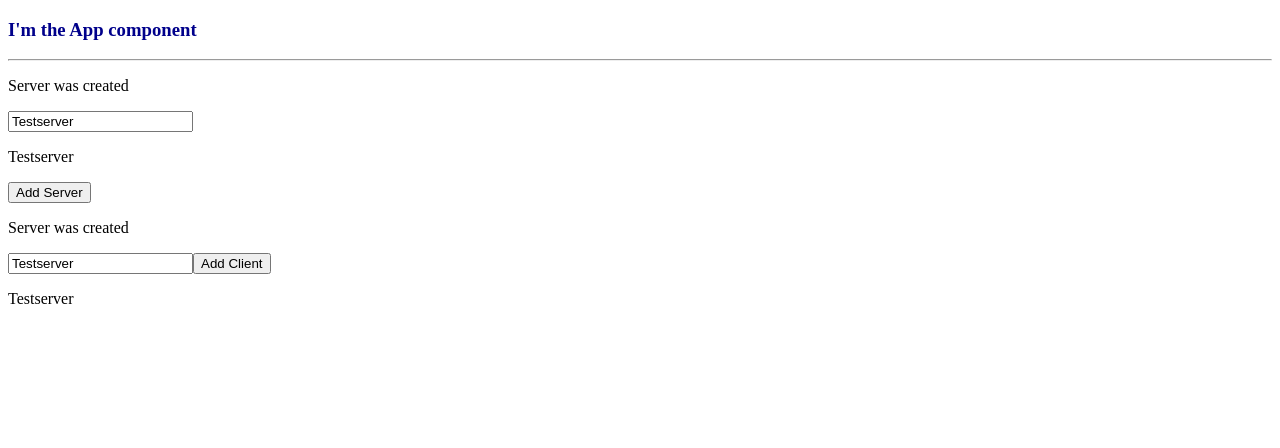
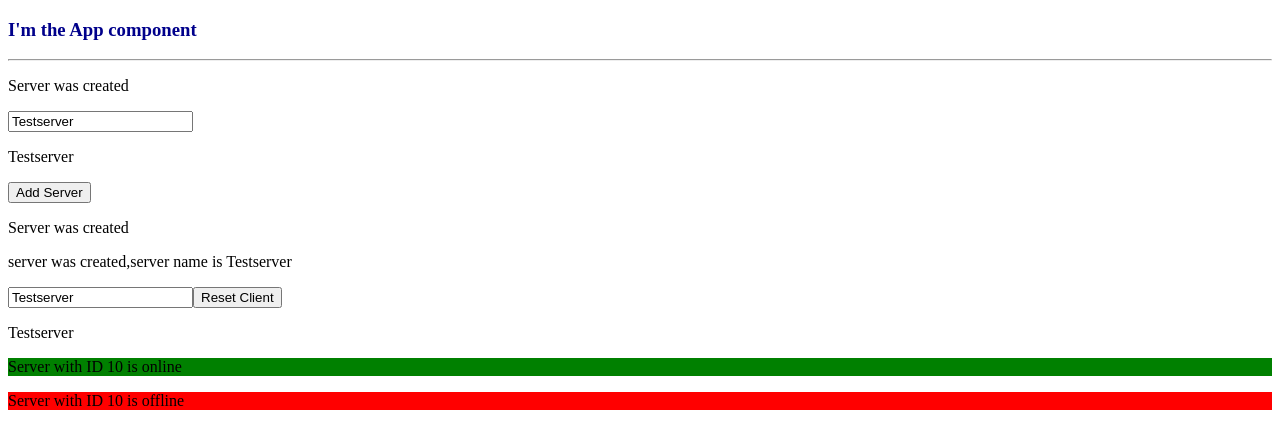
Before and after one commit to johnson790/angularjohnson, an Angular app: page / in a window 1280 px wide. Both pictures are taken after a click on the button "Add Server". Shown: the top 448 px of the page. Built offline with nearby package versions, Linux system fonts and the light colour scheme.

Commit message:
Creating a feature for background color where online status is green and offline status is red.

```diff
--- a/src/app/app.component.html
+++ b/src/app/app.component.html
@@ -14,6 +14,8 @@
             <hr>
             <app-servers></app-servers>
             <app-exercise2></app-exercise2>
+            <app-server></app-server>
+            <app-server></app-server>
             <!-- <div class="app-servers"></div> -->
             <!-- <app-warning-alert></app-warning-alert>
             <app-success-alert></app-success-alert> -->
--- a/src/app/exercise2/exercise2.component.html
+++ b/src/app/exercise2/exercise2.component.html
@@ -1,3 +1,3 @@
 <input  class="form-control" type="text" [(ngModel)]="serverName" onclick="mom()">
-<button class="btn btn-primary" (click)="mom()">Add Client</button>
+<button class="btn btn-primary" (click)="mom()" (click)="serverName = ''" >Reset Client</button>
 <p>{{ serverName }}</p>
--- a/src/app/server/server.component.html
+++ b/src/app/server/server.component.html
@@ -1 +1 @@
-<p>{{'Server'}} with ID {{ serverId }} is {{ getServerStatus()}}</p>
+<p [ngStyle]="{backgroundColor:getColor()}">{{'Server'}} with ID {{serverId}} is {{ getServerStatus() }}</p>
--- a/src/app/server/server.component.ts
+++ b/src/app/server/server.component.ts
@@ -11,4 +11,10 @@ serverStatus: string ="offline";
 getServerStatus() {
     return this.serverStatus;
 }
+constructor(){
+    this.serverStatus = Math.random()> 0.5? 'online' : 'offline';
 }
+getColor(){
+    return this.serverStatus === 'online'?'green':'red'
+}
+}
--- a/src/app/servers/servers.component.html
+++ b/src/app/servers/servers.component.html
@@ -4,5 +4,7 @@
 
 <button class="btn btn-primary" (click)="onCreateServer()">Add Server</button>
 <p>{{ serverCreationStatus }}</p>
-
+<p *ngIf="serverCreated">server was created,server name is {{serverName}}</p>
+<ng-template #noServer>No server was created</ng-template>
 <!-- <app-servers></app-servers> -->
+<!-- <app-servers></app-servers> -->
--- a/src/app/servers/servers.component.ts
+++ b/src/app/servers/servers.component.ts
@@ -9,7 +9,7 @@ export class ServersComponent implements OnInit {
   allowNewServer = false;
   serverCreationStatus = 'No server was created';
   serverName = 'Testserver';
-
+serverCreated = false
   constructor() {
     setTimeout(() => {
       this.allowNewServer = true;
@@ -20,6 +20,8 @@ export class ServersComponent implements OnInit {
   }
 
   onCreateServer() {
+    this.serverCreated = true;
+
     this.serverCreationStatus = 'Server was created';
   }
 
```
